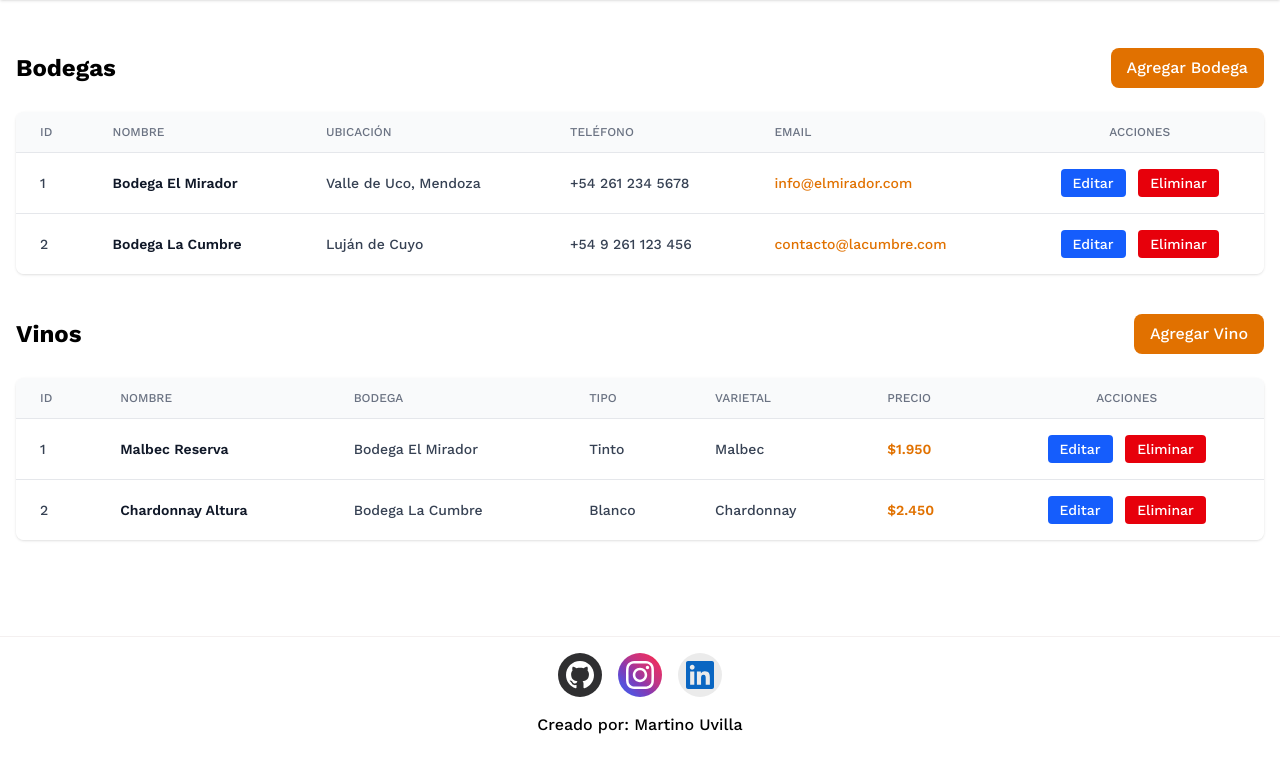
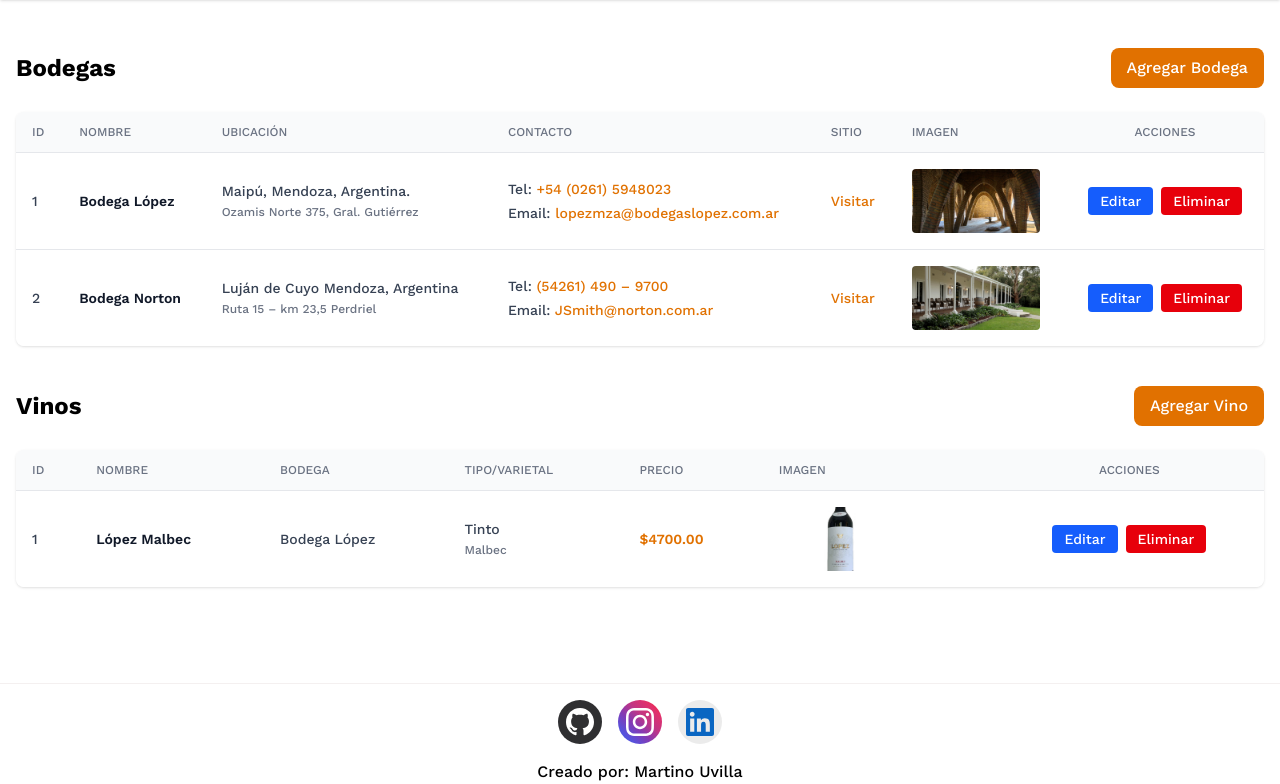
Before and after one commit to martinoum/final_programacion, a Django app: page /administrar/ in a window 1280 px wide. Shown: the part 72-856 px from the top of the page. Before the commit the page ends 806 px from the top, so only its background shows below. Run offline with Django 5.2, Linux system fonts and the light colour scheme; data comes from the database, SQL or seed files in the repository.

Commit message:
Gestionar OKAY

```diff
--- a/bodegaApp/templates/administrar.html
+++ b/bodegaApp/templates/administrar.html
@@ -13,41 +13,57 @@
 
  <div class="mb-10 overflow-x-auto bg-white rounded-lg shadow">
     <table class="min-w-full divide-y divide-gray-200">
+      <caption class="sr-only">Listado de bodegas</caption>
       <thead class="bg-gray-50">
         <tr>
-          <th class="px-6 py-3 text-xs font-medium text-left text-gray-500 uppercase">ID</th>
-          <th class="px-6 py-3 text-xs font-medium text-left text-gray-500 uppercase">Nombre</th>
-          <th class="px-6 py-3 text-xs font-medium text-left text-gray-500 uppercase">Ubicación</th>
-          <th class="px-6 py-3 text-xs font-medium text-left text-gray-500 uppercase">Teléfono</th>
-          <th class="px-6 py-3 text-xs font-medium text-left text-gray-500 uppercase">Email</th>
-          <th class="px-6 py-3 text-xs font-medium text-center text-gray-500 uppercase">Acciones</th>
+          <th class="px-4 py-3 text-xs font-medium text-left text-gray-500 uppercase">ID</th>
+          <th class="px-4 py-3 text-xs font-medium text-left text-gray-500 uppercase">Nombre</th>
+          <th class="px-4 py-3 text-xs font-medium text-left text-gray-500 uppercase">Ubicación</th>
+          <th class="px-4 py-3 text-xs font-medium text-left text-gray-500 uppercase">Contacto</th>
+          <th class="px-4 py-3 text-xs font-medium text-left text-gray-500 uppercase">Sitio</th>
+          <th class="px-4 py-3 text-xs font-medium text-left text-gray-500 uppercase">Imagen</th>
+          <th class="px-4 py-3 text-xs font-medium text-center text-gray-500 uppercase">Acciones</th>
         </tr>
       </thead>
+
       <tbody class="bg-white divide-y divide-gray-200">
-        <!-- Ejemplo fila -->
+        {% for bodega in bodegas %}
         <tr>
-          <td class="px-6 py-4 text-sm text-gray-700">1</td>
-          <td class="px-6 py-4 text-sm font-semibold text-gray-900">Bodega El Mirador</td>
-          <td class="px-6 py-4 text-sm text-gray-700">Valle de Uco, Mendoza</td>
-          <td class="px-6 py-4 text-sm text-gray-700">+54 261 234 5678</td>
-          <td class="px-6 py-4 text-sm text-amber-600">info@elmirador.com</td>
-          <td class="px-6 py-4 text-sm text-center">
-            <button onclick="editarBodega(1)" class="px-3 py-1 mr-2 text-sm text-white bg-blue-600 rounded hover:bg-blue-700">Editar</button>
-            <button onclick="confirmEliminar('bodega',1)" class="px-3 py-1 text-sm text-white bg-red-600 rounded hover:bg-red-700">Eliminar</button>
+          <td class="px-4 py-4 text-sm text-gray-700">{{ bodega.id }}</td>
+          <td class="px-4 py-4 text-sm font-semibold text-gray-900">{{ bodega.nombre }}</td>
+          <td class="px-4 py-4 text-sm text-gray-700">{{ bodega.ubicacion }}<br><span class="text-xs text-gray-500">{{ bodega.direccion }}</span></td>
+          <td class="px-4 py-4 text-sm text-gray-700">
+            <div class="space-y-1">
+              <div class="text-sm">Tel: <a href="tel:{{ bodega.telefono }}" class="text-amber-600 hover:underline">{{ bodega.telefono }}</a></div>
+              <div class="text-sm">Email: <a href="mailto:{{ bodega.email }}" class="text-amber-600 hover:underline">{{ bodega.email }}</a></div>
+            </div>
+          </td>
+          <td class="px-4 py-4 text-sm text-gray-700">
+            {% if bodega.sitio %}
+            <a href="{{ bodega.sitio }}" target="_blank" rel="noopener" class="text-amber-600 hover:underline">Visitar</a>
+            {% else %}
+            <span class="text-xs text-gray-400">—</span>
+            {% endif %}
+          </td>
+          <td class="px-4 py-4 text-sm">
+            {% if bodega.imagen %}
+            <img src="{{ bodega.imagen.url }}" alt="{{ bodega.nombre }}" class="object-cover w-32 h-16 rounded">
+            {% else %}
+            <img src="{% static 'img/bodega1.png' %}" alt="Sin imagen" class="object-cover w-32 h-16 rounded opacity-60">
+            {% endif %}
+          </td>
+          <td class="px-4 py-4 text-sm text-center">
+            <div class="inline-flex items-center gap-2">
+              <button onclick="editarBodega({{ bodega.id }})" class="px-3 py-1 text-sm text-white bg-blue-600 rounded hover:bg-blue-700">Editar</button>
+              <button onclick="confirmEliminar('bodega', {{ bodega.id }})" class="px-3 py-1 text-sm text-white bg-red-600 rounded hover:bg-red-700">Eliminar</button>
+            </div>
           </td>
         </tr>
-        <!-- Más filas estáticas de ejemplo -->
+        {% empty %}
         <tr>
-          <td class="px-6 py-4 text-sm text-gray-700">2</td>
-          <td class="px-6 py-4 text-sm font-semibold text-gray-900">Bodega La Cumbre</td>
-          <td class="px-6 py-4 text-sm text-gray-700">Luján de Cuyo</td>
-          <td class="px-6 py-4 text-sm text-gray-700">+54 9 261 123 456</td>
-          <td class="px-6 py-4 text-sm text-amber-600">contacto@lacumbre.com</td>
-          <td class="px-6 py-4 text-sm text-center">
-            <button onclick="editarBodega(2)" class="px-3 py-1 mr-2 text-sm text-white bg-blue-600 rounded hover:bg-blue-700">Editar</button>
-            <button onclick="confirmEliminar('bodega',2)" class="px-3 py-1 text-sm text-white bg-red-600 rounded hover:bg-red-700">Eliminar</button>
-          </td>
+          <td colspan="7" class="px-4 py-6 text-center text-gray-500">No hay bodegas registradas.</td>
         </tr>
+        {% endfor %}
       </tbody>
     </table>
   </div>
@@ -61,47 +77,53 @@
 
   <div class="overflow-x-auto bg-white rounded-lg shadow">
   <table class="min-w-full divide-y divide-gray-200">
+    <caption class="sr-only">Listado de vinos</caption>
     <thead class="bg-gray-50">
       <tr>
-          <th class="px-6 py-3 text-xs font-medium text-left text-gray-500 uppercase">ID</th>
-          <th class="px-6 py-3 text-xs font-medium text-left text-gray-500 uppercase">Nombre</th>
-          <th class="px-6 py-3 text-xs font-medium text-left text-gray-500 uppercase">Bodega</th>
-          <th class="px-6 py-3 text-xs font-medium text-left text-gray-500 uppercase">Tipo</th>
-          <th class="px-6 py-3 text-xs font-medium text-left text-gray-500 uppercase">Varietal</th>
-          <th class="px-6 py-3 text-xs font-medium text-left text-gray-500 uppercase">Precio</th>
-          <th class="px-6 py-3 text-xs font-medium text-center text-gray-500 uppercase">Acciones</th>
+        <th class="px-4 py-3 text-xs font-medium text-left text-gray-500 uppercase">ID</th>
+        <th class="px-4 py-3 text-xs font-medium text-left text-gray-500 uppercase">Nombre</th>
+        <th class="px-4 py-3 text-xs font-medium text-left text-gray-500 uppercase">Bodega</th>
+        <th class="px-4 py-3 text-xs font-medium text-left text-gray-500 uppercase">Tipo/Varietal</th>
+        <th class="px-4 py-3 text-xs font-medium text-left text-gray-500 uppercase">Precio</th>
+        <th class="px-4 py-3 text-xs font-medium text-left text-gray-500 uppercase">Imagen</th>
+        <th class="px-4 py-3 text-xs font-medium text-center text-gray-500 uppercase">Acciones</th>
       </tr>
     </thead>
     <tbody class="bg-white divide-y divide-gray-200">
-        <!-- Ejemplo vino -->
+      {% for vino in vinos %}
       <tr>
-          <td class="px-6 py-4 text-sm text-gray-700">1</td>
-          <td class="px-6 py-4 text-sm font-semibold text-gray-900">Malbec Reserva</td>
-          <td class="px-6 py-4 text-sm text-gray-700">Bodega El Mirador</td>
-          <td class="px-6 py-4 text-sm text-gray-700">Tinto</td>
-          <td class="px-6 py-4 text-sm text-gray-700">Malbec</td>
-          <td class="px-6 py-4 text-sm font-semibold text-amber-600">$1.950</td>
-          <td class="px-6 py-4 text-sm text-center">
-            <button onclick="editarVino(1)" class="px-3 py-1 mr-2 text-sm text-white bg-blue-600 rounded hover:bg-blue-700">Editar</button>
-            <button onclick="confirmEliminar('vino',1)" class="px-3 py-1 text-sm text-white bg-red-600 rounded hover:bg-red-700">Eliminar</button>
+        <td class="px-4 py-4 text-sm text-gray-700">{{ vino.id }}</td>
+        <td class="px-4 py-4 text-sm font-semibold text-gray-900">{{ vino.nombre }}</td>
+        <td class="px-4 py-4 text-sm text-gray-700">{{ vino.bodega.nombre }}</td>
+        <td class="px-4 py-4 text-sm text-gray-700">
+          {{ vino.get_tipo_display }}<br>
+          <span class="text-xs text-gray-500">{{ vino.varietal }}</span>
+        </td>
+        <td class="px-4 py-4 text-sm font-semibold text-amber-600">${{ vino.precio }}</td>
+        <td class="px-4 py-4 text-sm">
+          {% if vino.imagen %}
+          <img src="{{ vino.imagen.url }}" alt="{{ vino.nombre }}" class="object-cover w-32 h-16 rounded">
+          {% else %}
+          <img src="{% static 'img/botella2.png' %}" alt="Sin imagen" class="object-cover w-32 h-16 rounded opacity-60">
+          {% endif %}
+        </td>
+        <td class="px-4 py-4 text-sm text-center">
+          <div class="inline-flex items-center gap-2">
+            <button onclick="editarVino({{ vino.id }})" class="px-3 py-1 text-sm text-white bg-blue-600 rounded hover:bg-blue-700">Editar</button>
+            <button onclick="confirmEliminar('vino', {{ vino.id }})" class="px-3 py-1 text-sm text-white bg-red-600 rounded hover:bg-red-700">Eliminar</button>
+          </div>
         </td>
       </tr>
-
+      {% empty %}
       <tr>
-          <td class="px-6 py-4 text-sm text-gray-700">2</td>
-          <td class="px-6 py-4 text-sm font-semibold text-gray-900">Chardonnay Altura</td>
-          <td class="px-6 py-4 text-sm text-gray-700">Bodega La Cumbre</td>
-          <td class="px-6 py-4 text-sm text-gray-700">Blanco</td>
-          <td class="px-6 py-4 text-sm text-gray-700">Chardonnay</td>
-          <td class="px-6 py-4 text-sm font-semibold text-amber-600">$2.450</td>
-          <td class="px-6 py-4 text-sm text-center">
-            <button onclick="editarVino(2)" class="px-3 py-1 mr-2 text-sm text-white bg-blue-600 rounded hover:bg-blue-700">Editar</button>
-            <button onclick="confirmEliminar('vino',2)" class="px-3 py-1 text-sm text-white bg-red-600 rounded hover:bg-red-700">Eliminar</button>
-          </td>
+        <td colspan="7" class="px-4 py-6 text-center text-gray-500">No hay vinos registrados.</td>
       </tr>
+      {% endfor %}
     </tbody>
   </table>
 </div>
 </section>
 
+
+
 {% endblock %}
--- a/bodegaApp/views.py
+++ b/bodegaApp/views.py
@@ -23,7 +23,9 @@
     return render(request, 'vino_Detalle.html', {'vino': vino_por_id})
 
 def administrar(request):
-    return render(request, 'administrar.html')
+    bodegas = Bodega.objects.all()
+    vinos = Vino.objects.all()
+    return render(request, 'administrar.html', {'bodegas': bodegas, 'vinos': vinos})
 
 def formulario_bodega(request):
     return render(request, 'bodega_form.html')
```
Lines whose indentation alone changed are shown as unchanged.
